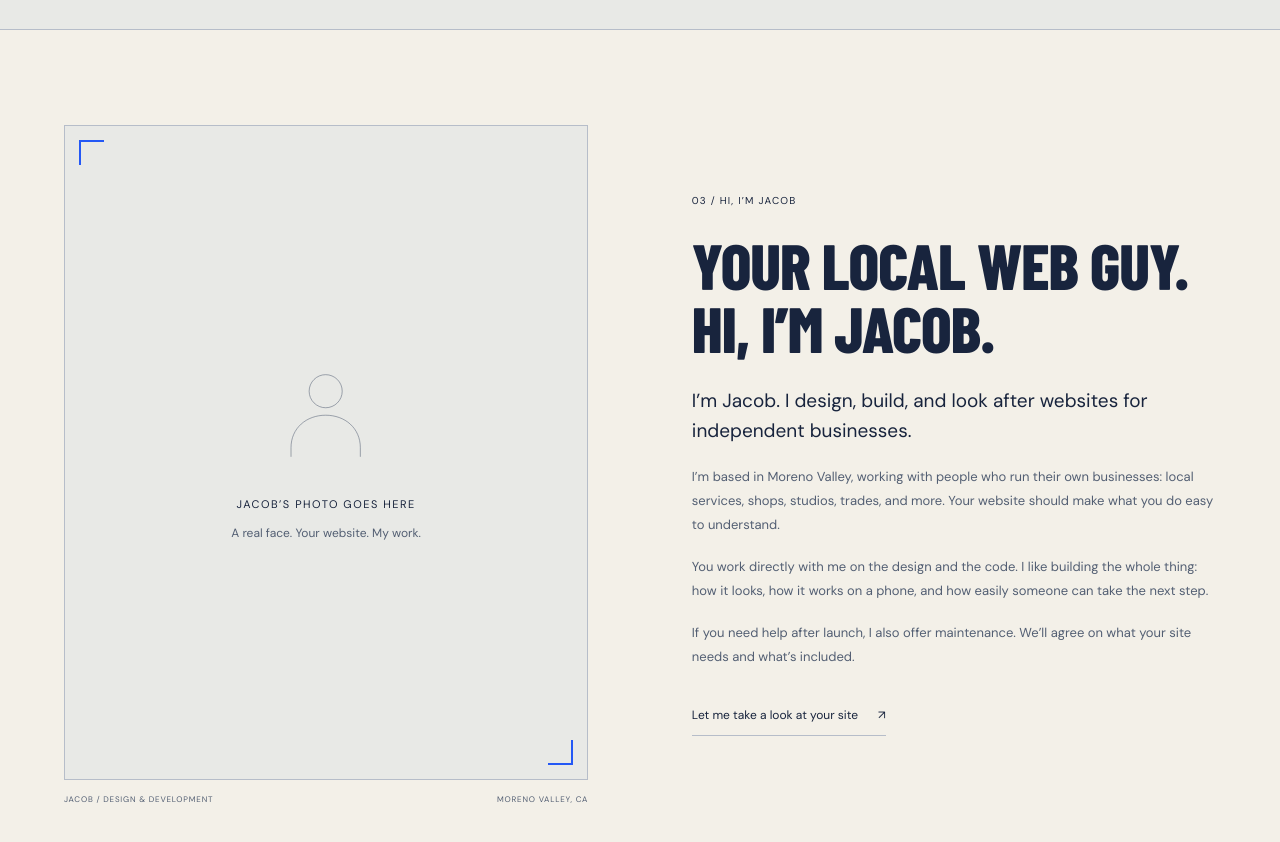
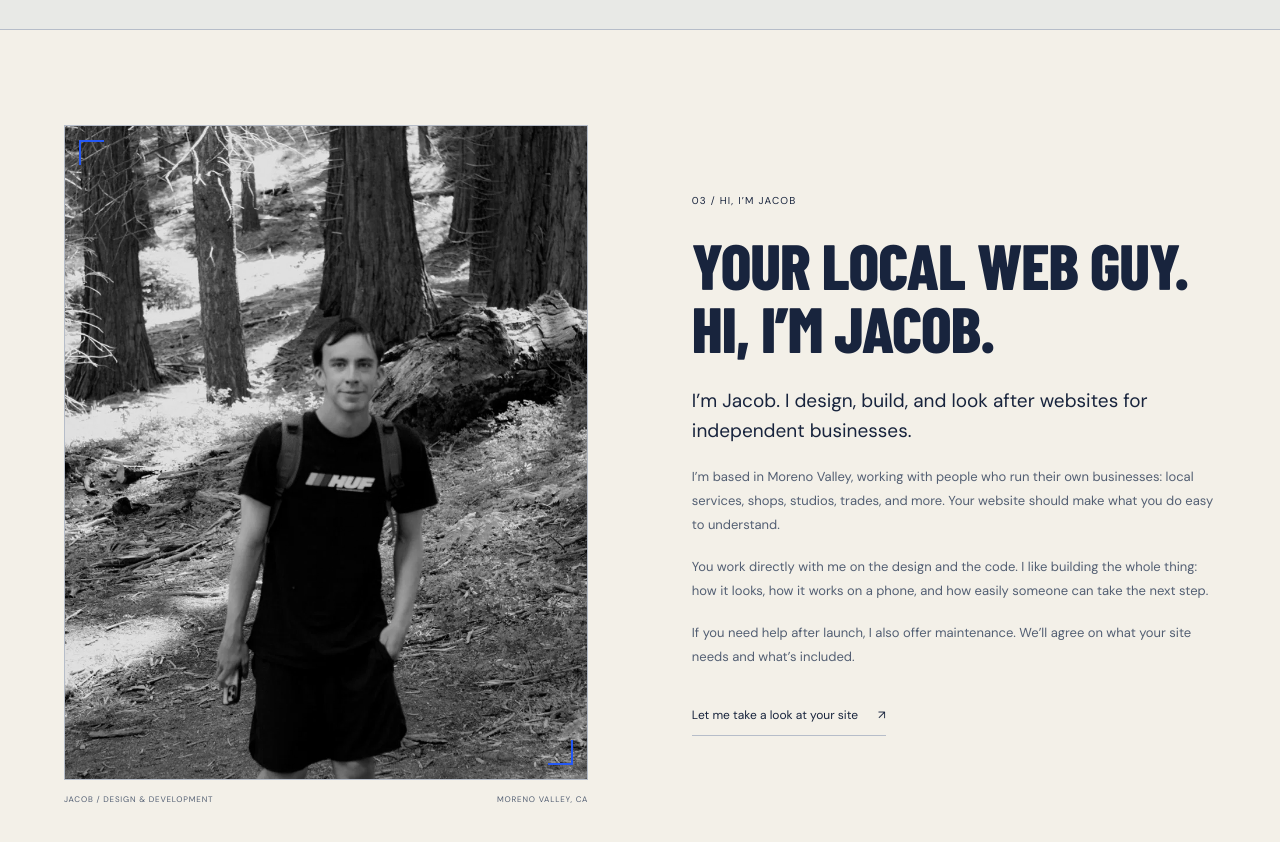
Before and after one commit to El-Gatos/jacobwebsites, a React (Vite) app: page / in a window 1280 px wide. Shown: the part 2980-3822 px from the top of the page. Built offline with nearby package versions, Linux system fonts and the light colour scheme.

Commit message:
Add Jacob's portrait image to the homepage

```diff
--- a/src/main.jsx
+++ b/src/main.jsx
@@ -185,8 +185,8 @@ function CallFlow() {
     </aside>
   );
 }
-// Add your photo to public/ and set this to "/jacob-portrait.jpg".
-const JACOB_PHOTO = null;
+// Files in public/ are served from the site root, so public/me.webp is /me.webp.
+const JACOB_PHOTO = "/me.webp";
 function Portrait() {
   const [missing, setMissing] = useState(!JACOB_PHOTO);
   return (
```
Also changed, not shown: public/me.webp (added).
